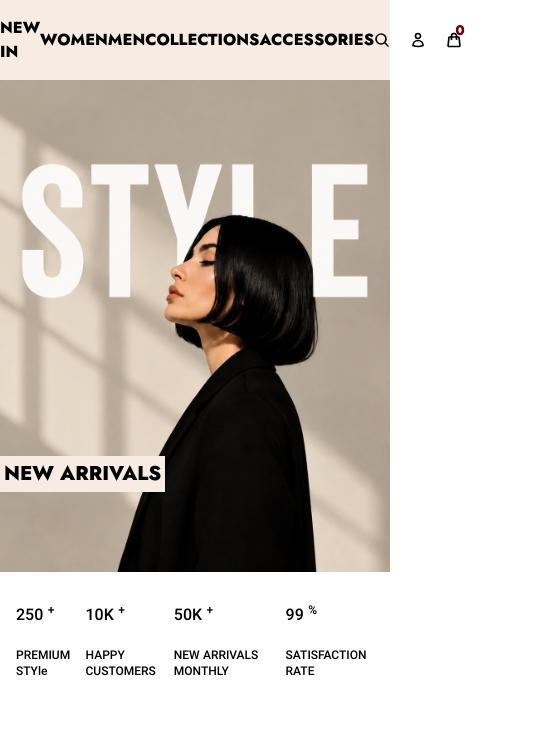
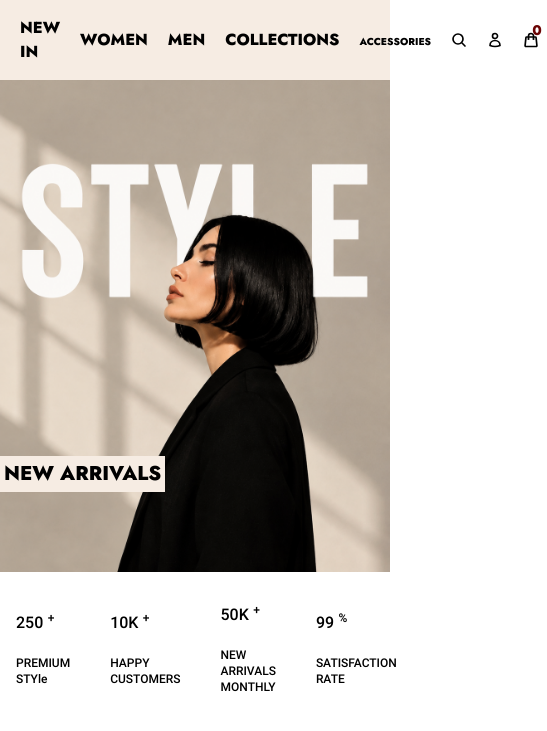
Before and after one commit to sara-nejat/style, a website: page index.html in a window 390 px wide. Shown: the whole page, 547 px wide, since content can reach past the window. Drawn offline with Linux system fonts and the light colour scheme.

Commit message:
Update index.html

```diff
--- a/index.html
+++ b/index.html
@@ -11,7 +11,7 @@
 
 <body>
     <header>
-        <nav class="2xl:container 2xl:mx-auto px-3 md:px-5 py-4 flex justify-between items-center bg-[#f6ece3]">
+        <nav class="2xl:container 2xl:mx-auto px-5 py-4 flex justify-between items-center bg-[#f6ece3]">
 
             <div>
                 <button
@@ -25,24 +25,24 @@
                 </button>
             </div>
 
-            <ul class="flex items-center gap-2 md:gap-8">
+            <ul class="flex items-center gap-5 md:gap-8">
                 <li><a href="#"
-                        class="text-[9px] md:text-xs lg:text-sm transition-colors duration-300 hover:text-[#5f0000]whitespace-nowrap">NEW
+                        class="text-[7px] md:text-xs lg:text-sm transition-colors duration-300 hover:text-[#5f0000]">NEW
                         IN</a></li>
                 <li><a href="#"
-                        class="text-[9px] md:text-xs lg:text-sm transition-colors duration-300 hover:text-[#5f0000]whitespace-nowrap">WOMEN</a>
+                        class="text-[7px] md:text-xs lg:text-sm transition-colors duration-300 hover:text-[#5f0000]">WOMEN</a>
                 </li>
                 <li><a href="#"
-                        class="text-[9px] md:text-xs lg:text-sm transition-colors duration-300 hover:text-[#5f0000]whitespace-nowrap">MEN</a>
+                        class="text-[7px] md:text-xs lg:text-sm transition-colors duration-300 hover:text-[#5f0000]">MEN</a>
                 </li>
                 <li><a href="#"
-                        class="text-[9px] md:text-xs lg:text-sm transition-colors duration-300 hover:text-[#5f0000]whitespace-nowrap">COLLECTIONS</a>
+                        class="text-[7px] md:text-xs lg:text-sm transition-colors duration-300 hover:text-[#5f0000]">COLLECTIONS</a>
                 </li>
                 <li><a href="#"
-                        class="text-[9px] md:text-xs lg:text-sm transition-colors duration-300 hover:text-[#5f0000]whitespace-nowrap">ACCESSORIES</a>
+                        class="text-[10px] md:text-xs lg:text-sm transition-colors duration-300 hover:text-[#5f0000]">ACCESSORIES</a>
                 </li>
                 <li><a href="#"
-                        class="hidden md:flex text-xs lg:text-sm transition-colors duration-300 hover:text-[#5f0000]whitespace-nowrap">SALE</a>
+                        class="hidden md:flex text-xs lg:text-sm transition-colors duration-300 hover:text-[#5f0000]">SALE</a>
                 </li>
             </ul>
 
@@ -76,13 +76,16 @@
     </header>
     <main>
         <section>
-            <div class="2xl:container 2xl:mx-auto md:hidden overflow-hidden relative">
+            <div class="2xl:container 2xl:mx
+
+-auto md:hidden overflow-hidden relative">
                 <img src="assets/img/file_000000002e9081f4873aafc545a4ab8b.png" alt="style-women"
                     class="w-full h-full object-cover">
 
                 <div class="absolute bottom-20 left-0">
                     <button
-                        class="text-xl bg-[#f6ece3] text-black p-1  transition-colors duration-700 hover:text-[#5f0000]">NEW ARRIVALS</button>
+                        class="text-xl bg-[#f6ece3] text-black p-1  transition-colors duration-700 hover:text-[#5f0000]"><a
+                            href="#">NEW ARRIVALS</a></button>
                 </div>
             </div>
             <div class="2xl:container 2xl:mx-auto hidden md:block overflow-hidden relative">
@@ -96,18 +99,18 @@
                 </div>
             </div>
             <article
-                class="2xl:container 2xl:mx-auto F flex justify-between items-center mt-8 mb-8 px-4 gap-2 md:gap-10 md:mt-16 md:mb-14 md:px-8">
-                <h2 class="text-base md:text-2xl">250 <sup>+</sup>
-                    <P class="text-xs md:text-xs pt-5">PREMIUM STYle</P>
+                class="2xl:container 2xl:mx-auto F flex justify-between items-center mt-8 mb-8 px-4 gap-10 md:mt-16 md:mb-14 md:px-8">
+                <h2 class="text-base md:text-xl">250 <sup>+</sup>
+                    <P class="text-xs md:text-sm pt-5">PREMIUM STYle</P>
                 </h2>
                 <h2 class="text-base md:text-2xl">10K <sup>+</sup>
-                    <P class="text-xs md:text-xs pt-5">HAPPY CUSTOMERS</P>
+                    <P class="text-xs md:text-sm pt-5">HAPPY CUSTOMERS</P>
                 </h2>
                 <h2 class="text-base md:text-2xl">50K <SUp>+</SUp>
-                    <P class="text-xs md:text-xs pt-5">NEW ARRIVALS MONTHLY</P>
+                    <P class="text-xs md:text-sm pt-5">NEW ARRIVALS MONTHLY</P>
                 </h2>
                 <h2 class="text-base md:text-2xl">99 <SUp>%</SUp>
-                    <P class="text-xs md:text-xs pt-5">SATISFACTION RATE</P>
+                    <P class="text-xs md:text-sm pt-5">SATISFACTION RATE</P>
                 </h2>
             </article>
         </section>
@@ -120,7 +123,7 @@
                             class="h-145.5 rounded-xl">
                         <div class="absolute top-20 left-5 flex flex-col items-start gap-7 f3 w-90  leading-10 text-white">
                             <span class="text-xs">MEN'S COLLECTIONS</span>
-                        <h1 class="text-3xl w-112.5">EFFORTLESS
+                        <h1 class="text-3xl w-112.5">EFTORTLESS
                             STYLE. EVERYDAY.</h1>
                         <P class="text-sm leading-10">Modern pieces crafted for comfort, quality and
                             confidence.</P>
```
